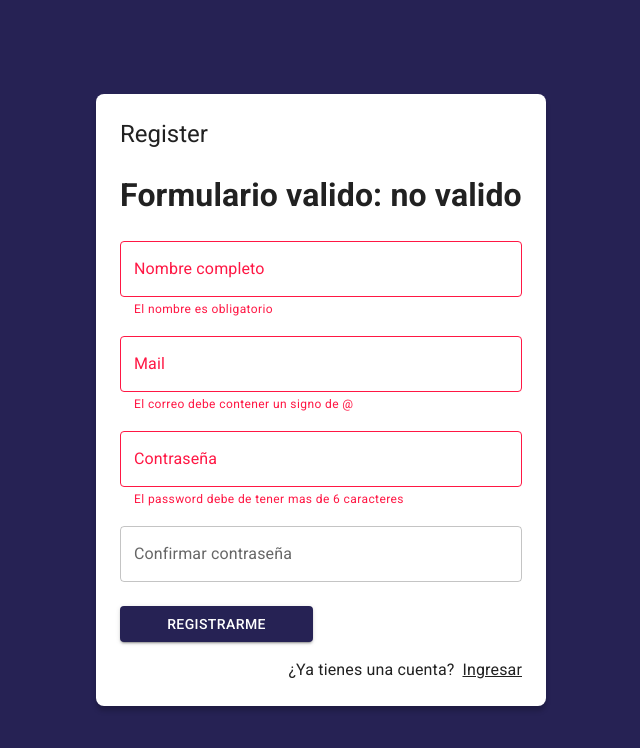
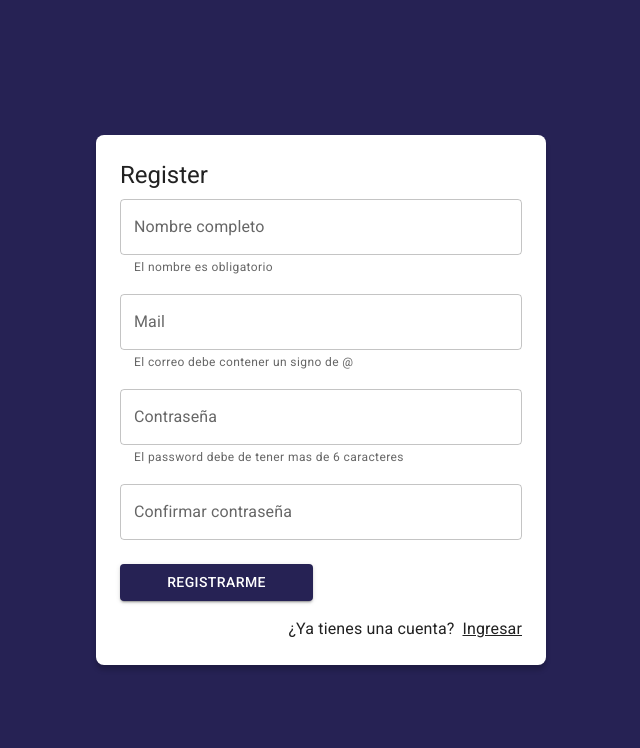
Before and after one commit to FabricioRivera2021/JournalApp, a React (Vite) app: page /auth/register in a window 1280 px wide. Shown: the top 748 px of the page, without its empty margins (319-959 px from the left). Built offline with nearby package versions, Linux system fonts and the light colour scheme.

Commit message:
registro con email y password

```diff
--- a/src/auth/pages/RegisterPage.jsx
+++ b/src/auth/pages/RegisterPage.jsx
@@ -4,6 +4,8 @@ import { Link as RouterLink } from "react-router-dom";
 import { Button, Link, Grid, TextField, Typography } from "@mui/material"
 import { AuthLayout } from "../layout/AuthLayout";
 import { useForm } from "../../hooks";
+import { useDispatch } from "react-redux";
+import { startCreatingUserWithEmailAndPassword } from "../../store/auth/thunks";
 
 
 const formData = {
@@ -23,6 +25,7 @@ const formValidation = {
 
 export const RegisterPage = () => {
 
+  const dispatch = useDispatch();
   const [formSubmitted, setFormSubmitted] = useState(false);
 
   const { formState, displayName, email, password, confirmPass, onInputChange,
@@ -31,12 +34,16 @@ export const RegisterPage = () => {
 
   const onSubmit = (event) => {
     event.preventDefault();
+    setFormSubmitted(true);
+
+    if ( !isFormValid ) return;
+
     // console.log(formState);
+    dispatch(startCreatingUserWithEmailAndPassword(formState))
   }
 
   return (
   <AuthLayout title="Register">
-    <h1>Formulario valido: {(isFormValid) ? 'Valido' : 'no valido'}</h1>
     <form onSubmit={onSubmit}>
 
       <Grid container>
@@ -48,8 +55,8 @@ export const RegisterPage = () => {
                      fullWidth name="displayName"
                      value={displayName}
                      onChange={onInputChange}
-                     error={ !!displayNameValid }//se usa doble negacion para q no tire el error de q es un string el chinguenguecncha
-                     helperText={ displayNameValid }
+                     error={ !!displayNameValid && formSubmitted }//se usa doble negacion para q no tire el error de q es un string el chinguenguecncha
+                     helperText={ displayNameValid }              // el form submitted es para q solo se evalue luego de q se mande algo la 1era vez
           />
         </Grid>
         <Grid item xs={12} sx={{marginBottom: 2}}>
@@ -60,7 +67,7 @@ export const RegisterPage = () => {
                      name="email"
                      value={email}
                      onChange={onInputChange}
-                     error={ !!emailValid }
+                     error={ !!emailValid && formSubmitted }
                      helperText={ emailValid }
           />
         </Grid>
@@ -71,7 +78,7 @@ export const RegisterPage = () => {
                      name="password"
                      value={password}
                      onChange={onInputChange}
-                     error={ !!passwordValid }
+                     error={ !!passwordValid && formSubmitted }
                      helperText={ passwordValid }
           />
         </Grid>
@@ -82,7 +89,7 @@ export const RegisterPage = () => {
                      name="confirmPass"
                      value={confirmPass}
                      onChange={onInputChange}
-                     error={ !!confirmPassValid }
+                     error={ !!confirmPassValid && formSubmitted }
                      helperText={ confirmPassValid }
           />
         </Grid>
--- a/src/firebase/providers.js
+++ b/src/firebase/providers.js
@@ -1,5 +1,6 @@
+/* eslint-disable no-unused-vars */
 
-import { GoogleAuthProvider, signInWithPopup } from 'firebase/auth';
+import { GoogleAuthProvider, createUserWithEmailAndPassword, signInWithPopup, updateProfile } from 'firebase/auth';
 import { FirebaseAuth } from './config';
 
 const googleAuthProvider = new GoogleAuthProvider();
@@ -31,3 +32,28 @@ export const signInWithGoogle = async() => {
     }
 
 }
+
+export const registerWithEmailAndPassword = async({email, password, displayName}) => {
+    try {
+        const resp = await createUserWithEmailAndPassword(FirebaseAuth, email, password);
+        const { uid, photoURL} = resp.user;
+        // console.log(resp);
+
+        await updateProfile(FirebaseAuth.currentUser, {displayName});
+
+
+        return{
+            ok: true,
+            uid,
+            photoURL,
+            email,
+            displayName
+        }
+
+    } catch (error) {
+        return {
+            ok: false,
+            errorMessage: error.message
+        }
+    }
+}
--- a/src/store/auth/thunks.js
+++ b/src/store/auth/thunks.js
@@ -1,5 +1,5 @@
 /* eslint-disable no-unused-vars */
-import { signInWithGoogle } from "../../firebase/providers"
+import { registerWithEmailAndPassword, signInWithGoogle } from "../../firebase/providers"
 import { checkingCredentials, login, logout } from "./authSlice"
 
 export const checkingAuthentication = (email, password) => {
@@ -23,3 +23,17 @@ export const startGoogleSignIn = () => {
         dispatch(login(result))
     }
 }
+
+export const startCreatingUserWithEmailAndPassword = ({email, password, displayName}) => {
+    return async(dispatch) => {
+
+        dispatch(checkingCredentials());
+
+        const {ok, uid, photoURL, errorMessage} = await registerWithEmailAndPassword({email, password, displayName});
+
+        if(!ok) return dispatch(logout( {errorMessage} ));
+        // console.log(resp)
+
+        dispatch(login({uid, displayName, email, photoURL}));
+    }
+}
```
